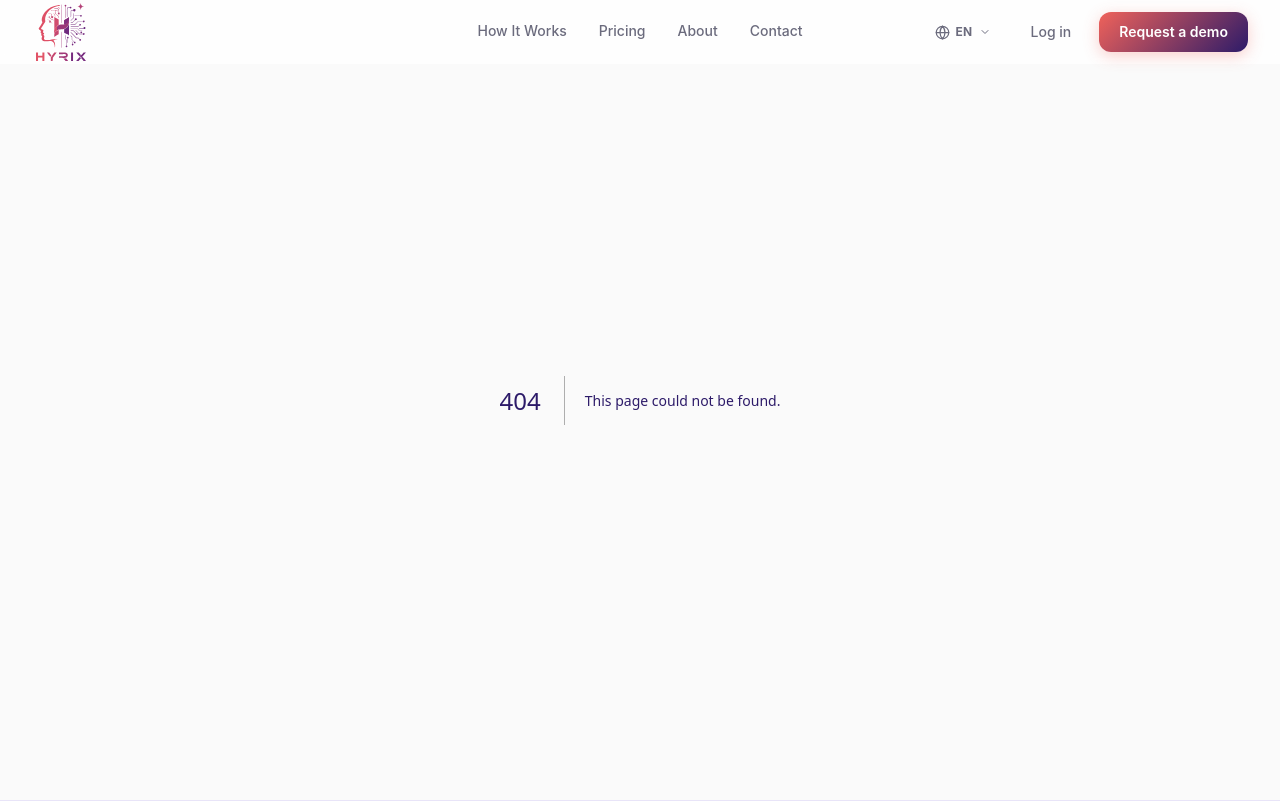
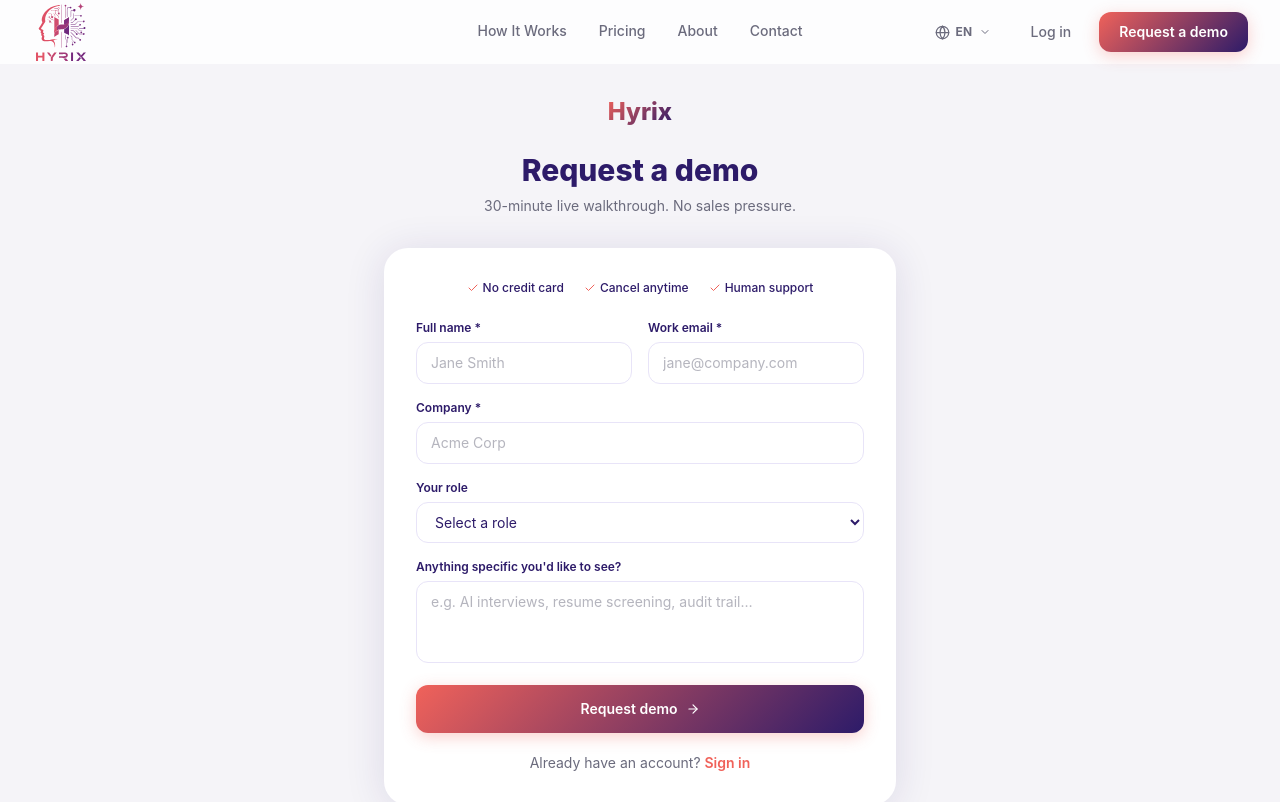
Before and after one commit to kashishakanksha754-coder/recruitAI, a Next.js app: page /demo in a window 1280 px wide. Before the commit this address had no page. Shown: the top 802 px of the page. Built offline with nearby package versions, Linux system fonts and the light colour scheme.

Commit message:
Fix broken /demo route and dead links site-wide
- Create /demo page with full request-a-demo form and success state
- Fix href="#" for Forgot password in /login → now links to /contact
- Add submit success feedback to /login and /signup forms

```diff
--- /dev/null
+++ b/src/app/demo/page.tsx
@@ -0,0 +1,137 @@
+"use client";
+import { useState } from "react";
+import Link from "next/link";
+import { ArrowRight, Check } from "lucide-react";
+import FadeUp from "@/components/FadeUp";
+
+export default function DemoPage() {
+  const [submitted, setSubmitted] = useState(false);
+  const [form, setForm] = useState({ name: "", email: "", company: "", role: "", message: "" });
+
+  function handleSubmit(e: React.FormEvent) {
+    e.preventDefault();
+    setSubmitted(true);
+  }
+
+  return (
+    <main className="min-h-screen bg-surface flex items-center justify-center px-4 py-24">
+      <FadeUp className="w-full max-w-lg">
+        <div className="text-center mb-8">
+          <Link href="/" className="inline-block mb-6">
+            <span className="text-2xl font-extrabold gradient-text">Hyrix</span>
+          </Link>
+          <h1 className="text-3xl font-extrabold text-purple-900 mb-2">Request a demo</h1>
+          <p className="text-muted text-sm">30-minute live walkthrough. No sales pressure.</p>
+        </div>
+
+        {submitted ? (
+          <div className="card-lg p-10 text-center">
+            <div className="w-14 h-14 rounded-full flex items-center justify-center mx-auto mb-4"
+              style={{ background: "linear-gradient(135deg, #F0625A 0%, #2D1B69 100%)" }}>
+              <svg width="24" height="24" viewBox="0 0 24 24" fill="none">
+                <path d="M5 13l4 4L19 7" stroke="white" strokeWidth="2.5" strokeLinecap="round" strokeLinejoin="round" />
+              </svg>
+            </div>
+            <h2 className="text-2xl font-extrabold text-purple-900 mb-2">You&apos;re on the list!</h2>
+            <p className="text-muted text-sm leading-relaxed mb-6">
+              We&apos;ll be in touch within one business day to schedule your demo.
+            </p>
+            <Link
+              href="/"
+              className="inline-flex items-center gap-2 text-sm font-semibold text-white px-6 py-2.5 rounded-xl transition-all hover:opacity-90"
+              style={{ background: "linear-gradient(135deg, #F0625A 0%, #2D1B69 100%)" }}
+            >
+              Back to home <ArrowRight size={14} />
+            </Link>
+          </div>
+        ) : (
+          <div className="card-lg p-8">
+            <div className="flex justify-center gap-5 mb-6">
+              {["No credit card", "Cancel anytime", "Human support"].map((item) => (
+                <span key={item} className="inline-flex items-center gap-1 text-xs text-purple-900 font-medium">
+                  <Check size={12} className="text-coral-500" /> {item}
+                </span>
+              ))}
+            </div>
+
+            <form onSubmit={handleSubmit} className="space-y-4">
+              <div className="grid sm:grid-cols-2 gap-4">
+                <div>
+                  <label className="block text-xs font-semibold text-purple-900 mb-1.5">Full name *</label>
+                  <input
+                    required type="text"
+                    value={form.name}
+                    onChange={e => setForm(f => ({ ...f, name: e.target.value }))}
+                    className="w-full border border-purple-100 rounded-xl px-3.5 py-2.5 text-sm text-purple-900 focus:outline-none focus:ring-2 focus:ring-coral-500/30 focus:border-coral-400 bg-white placeholder:text-muted/50"
+                    placeholder="Jane Smith"
+                  />
+                </div>
+                <div>
+                  <label className="block text-xs font-semibold text-purple-900 mb-1.5">Work email *</label>
+                  <input
+                    required type="email"
+                    value={form.email}
+                    onChange={e => setForm(f => ({ ...f, email: e.target.value }))}
+                    className="w-full border border-purple-100 rounded-xl px-3.5 py-2.5 text-sm text-purple-900 focus:outline-none focus:ring-2 focus:ring-coral-500/30 focus:border-coral-400 bg-white placeholder:text-muted/50"
+                    placeholder="jane@company.com"
+                  />
+                </div>
+              </div>
+
+              <div>
+                <label className="block text-xs font-semibold text-purple-900 mb-1.5">Company *</label>
+                <input
+                  required type="text"
+                  value={form.company}
+                  onChange={e => setForm(f => ({ ...f, company: e.target.value }))}
+                  className="w-full border border-purple-100 rounded-xl px-3.5 py-2.5 text-sm text-purple-900 focus:outline-none focus:ring-2 focus:ring-coral-500/30 focus:border-coral-400 bg-white placeholder:text-muted/50"
+                  placeholder="Acme Corp"
+                />
+              </div>
+
+              <div>
+                <label className="block text-xs font-semibold text-purple-900 mb-1.5">Your role</label>
+                <select
+                  value={form.role}
+                  onChange={e => setForm(f => ({ ...f, role: e.target.value }))}
+                  className="w-full border border-purple-100 rounded-xl px-3.5 py-2.5 text-sm text-purple-900 focus:outline-none focus:ring-2 focus:ring-coral-500/30 focus:border-coral-400 bg-white"
+                >
+                  <option value="">Select a role</option>
+                  <option>HR / Recruiter</option>
+                  <option>Hiring Manager</option>
+                  <option>Talent Acquisition Lead</option>
+                  <option>Founder / Executive</option>
+                  <option>Other</option>
+                </select>
+              </div>
+
+              <div>
+                <label className="block text-xs font-semibold text-purple-900 mb-1.5">Anything specific you&apos;d like to see?</label>
+                <textarea
+                  rows={3}
+                  value={form.message}
+                  onChange={e => setForm(f => ({ ...f, message: e.target.value }))}
+                  className="w-full border border-purple-100 rounded-xl px-3.5 py-2.5 text-sm text-purple-900 focus:outline-none focus:ring-2 focus:ring-coral-500/30 focus:border-coral-400 resize-none placeholder:text-muted/50"
+                  placeholder="e.g. AI interviews, resume screening, audit trail…"
+                />
+              </div>
+
+              <button
+                type="submit"
+                className="w-full py-3.5 rounded-xl text-sm font-semibold text-white transition-all hover:opacity-90 flex items-center justify-center gap-2 shadow-btn"
+                style={{ background: "linear-gradient(135deg, #F0625A 0%, #2D1B69 100%)" }}
+              >
+                Request demo <ArrowRight size={14} />
+              </button>
+            </form>
+
+            <p className="text-center text-sm text-muted mt-5">
+              Already have an account?{" "}
+              <Link href="/login" className="text-coral-500 hover:text-coral-600 font-semibold">Sign in</Link>
+            </p>
+          </div>
+        )}
+      </FadeUp>
+    </main>
+  );
+}
--- a/src/app/login/page.tsx
+++ b/src/app/login/page.tsx
@@ -10,10 +10,12 @@ export default function LoginPage() {
   const L = T.login;
   const brandName = T.nav.brandName;
   const [show, setShow] = useState(false);
+  const [submitted, setSubmitted] = useState(false);
   const [form, setForm] = useState({ email: "", password: "" });
 
   function handleSubmit(e: React.FormEvent) {
     e.preventDefault();
+    setSubmitted(true);
   }
 
   return (
@@ -27,6 +29,11 @@ export default function LoginPage() {
           <p className="text-muted text-sm">{L.sub}</p>
         </div>
 
+        {submitted && (
+          <div className="mb-4 px-4 py-3 rounded-xl bg-green-50 border border-green-200 text-green-700 text-sm text-center font-medium">
+            Signed in successfully! Redirecting…
+          </div>
+        )}
         <form onSubmit={handleSubmit} className="card-lg p-8 space-y-5">
           <div>
             <label className="block text-xs font-semibold text-purple-900 mb-1.5">{L.emailLabel}</label>
@@ -41,7 +48,7 @@ export default function LoginPage() {
           <div>
             <div className="flex items-center justify-between mb-1.5">
               <label className="text-xs font-semibold text-purple-900">{L.passwordLabel}</label>
-              <Link href="#" className="text-xs text-coral-500 hover:text-coral-600 font-medium">{L.forgotPassword}</Link>
+              <Link href="/contact" className="text-xs text-coral-500 hover:text-coral-600 font-medium">{L.forgotPassword}</Link>
             </div>
             <div className="relative">
               <input
--- a/src/app/signup/page.tsx
+++ b/src/app/signup/page.tsx
@@ -10,10 +10,12 @@ export default function SignupPage() {
   const S = T.signup;
   const brandName = T.nav.brandName;
   const [show, setShow] = useState(false);
+  const [submitted, setSubmitted] = useState(false);
   const [form, setForm] = useState({ name: "", email: "", company: "", password: "" });
 
   function handleSubmit(e: React.FormEvent) {
     e.preventDefault();
+    setSubmitted(true);
   }
 
   return (
@@ -27,6 +29,11 @@ export default function SignupPage() {
           <p className="text-muted text-sm">{S.sub}</p>
         </div>
 
+        {submitted && (
+          <div className="mb-4 px-4 py-3 rounded-xl bg-green-50 border border-green-200 text-green-700 text-sm text-center font-medium">
+            Account created! Welcome to Hyrix.
+          </div>
+        )}
         <div className="flex justify-center gap-5 mb-6">
           {[S.badge1, S.badge2, S.badge3].map((item) => (
             <span key={item} className="inline-flex items-center gap-1 text-xs text-purple-900 font-medium">
```
